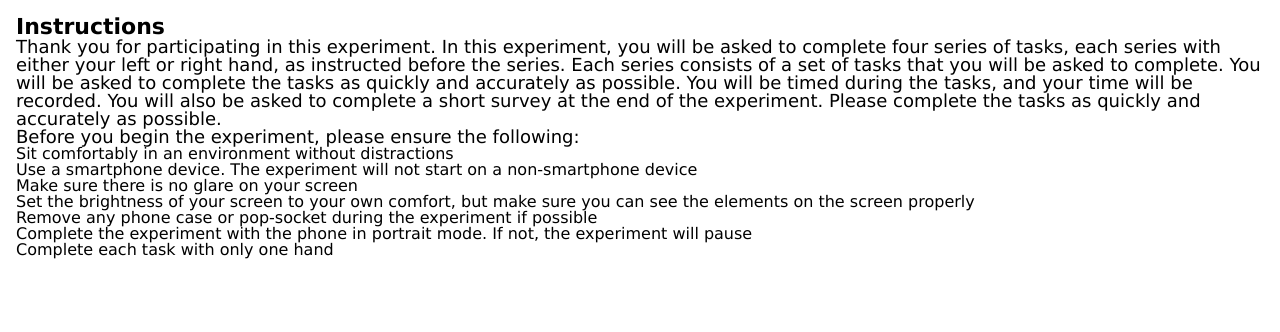
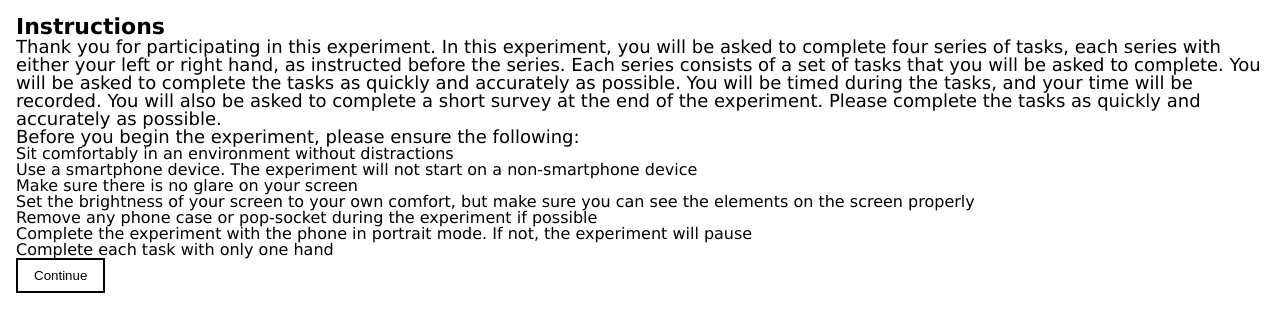
Before and after one commit to TiekieWiki/Thesis-Experiment, a Vue app in the folder thesis-experiment/: page / in a window 1280 px wide. Shown: the top 332 px of the page. Built offline with nearby package versions, Linux system fonts and the light colour scheme.

Commit message:
Start page navigation

```diff
--- a/thesis-experiment/src/components/experiment/UserExperienceTest.vue
+++ b/thesis-experiment/src/components/experiment/UserExperienceTest.vue
@@ -27,7 +27,7 @@
     </div>
     <p class="error">Test</p>
     <p class="success">Test</p>
-    <button @click="next">Continue</button>
+    <button @click.prevent="next">Continue</button>
   </form>
 </template>
 
--- a/thesis-experiment/src/components/start/DemoGraphicQuestions.vue
+++ b/thesis-experiment/src/components/start/DemoGraphicQuestions.vue
@@ -13,6 +13,13 @@
     </div>
     <p class="error">Test</p>
     <p class="success">Test</p>
-    <button type="submit">Continue</button>
+    <button @click.prevent="save">Continue</button>
   </form>
 </template>
+
+<script setup lang="ts">
+const emit = defineEmits(['finishedQuestions'])
+function save() {
+  emit('finishedQuestions')
+}
+</script>
--- a/thesis-experiment/src/components/start/LateralityTest.vue
+++ b/thesis-experiment/src/components/start/LateralityTest.vue
@@ -113,6 +113,13 @@
     </div>
     <p class="error">Test</p>
     <p class="success">Test</p>
-    <button type="submit">Continue</button>
+    <button @click.prevent="save">Continue</button>
   </form>
 </template>
+
+<script setup lang="ts">
+const emit = defineEmits(['finishedTest'])
+function save() {
+  emit('finishedTest')
+}
+</script>
--- a/thesis-experiment/src/components/start/StartInstructions.vue
+++ b/thesis-experiment/src/components/start/StartInstructions.vue
@@ -32,5 +32,13 @@
       </li>
       <li>Complete each task with only one hand</li>
     </ul>
+    <button @click="next">Continue</button>
   </div>
 </template>
+
+<script setup lang="ts">
+const emit = defineEmits(['finishedInstructions'])
+function next() {
+  emit('finishedInstructions')
+}
+</script>
--- a/thesis-experiment/src/views/StartView.vue
+++ b/thesis-experiment/src/views/StartView.vue
@@ -1,7 +1,25 @@
 <template>
-  <main class="start"><StartInstructions /></main>
+  <main class="start">
+    <StartInstructions
+      v-if="showComponent == 'startInstructions'"
+      @finished-instructions="() => (showComponent = 'demoGraphicQuestions')"
+    />
+    <DemoGraphicQuestions
+      v-else-if="showComponent == 'demoGraphicQuestions'"
+      @finished-questions="() => (showComponent = 'lateralityTest')"
+    />
+    <LateralityTest
+      v-else-if="showComponent == 'lateralityTest'"
+      @finished-test="() => $router.push('/experiment')"
+    />
+  </main>
 </template>
 
 <script setup lang="ts">
 import StartInstructions from '@/components/start/StartInstructions.vue'
+import DemoGraphicQuestions from '@/components/start/DemoGraphicQuestions.vue'
+import LateralityTest from '@/components/start/LateralityTest.vue'
+import { ref } from 'vue'
+
+const showComponent = ref<string>('startInstructions')
 </script>
```
